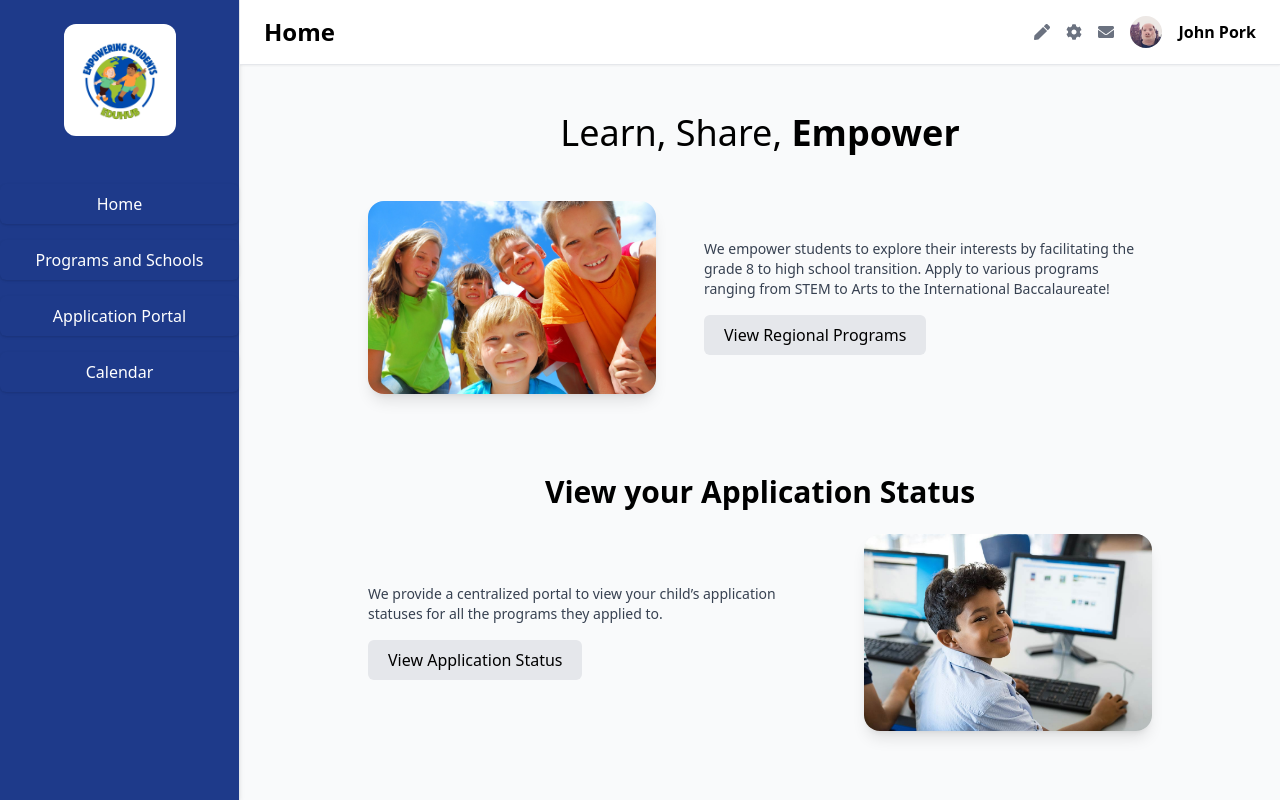
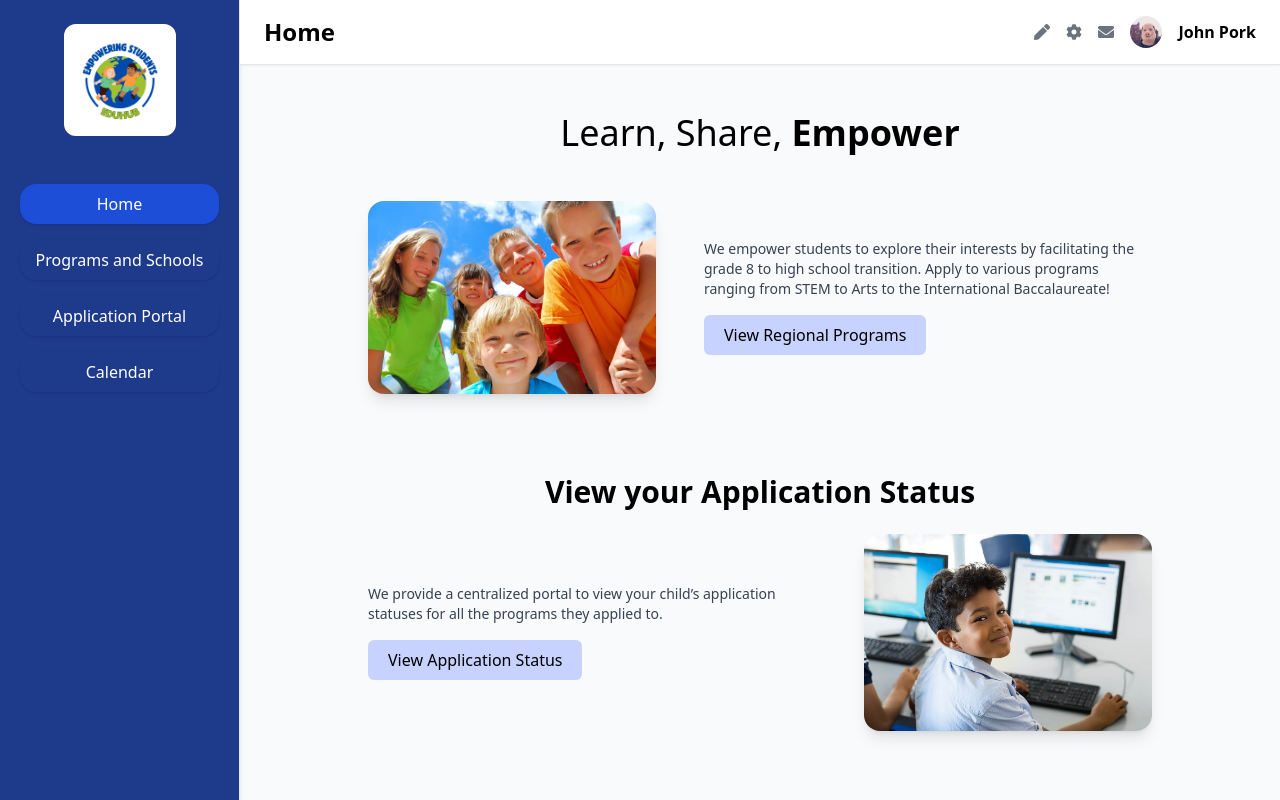
Before and after one commit to Airplane356/EduHub, a React (Create React App) app in the folder eduhub/: page / in a window 1280 px wide. Built offline with nearby package versions, Linux system fonts and the light colour scheme.

Commit message:
sidebar animation

```diff
--- a/eduhub/src/components/HomeContent.js
+++ b/eduhub/src/components/HomeContent.js
@@ -15,7 +15,7 @@ export default function HomeContent() {
             Apply to various programs ranging from STEM to Arts to the International Baccalaureate!
           </p>
           <Link to="/programs">
-            <button className="bg-gray-200 hover:bg-gray-300 px-5 py-2 rounded-md transition">View Regional Programs</button>
+            <button className="bg-indigo-200 hover:bg-indigo-300 px-5 py-2 rounded-md transition">View Regional Programs</button>
           </Link>
         </div>
       </div>
@@ -28,7 +28,7 @@ export default function HomeContent() {
             We provide a centralized portal to view your child’s application statuses for all the programs they applied to.
           </p>
           <Link to="/application">
-            <button className="bg-gray-200 hover:bg-gray-300 px-5 py-2 rounded-md transition">View Application Status</button>
+            <button className="bg-indigo-200 hover:bg-indigo-300 px-5 py-2 rounded-md transition">View Application Status</button>
           </Link>
         </div>
         <img src={compChildren} alt="girl on laptop" className="rounded-2xl w-72 shadow-lg" />
--- a/eduhub/src/components/Sidebar.js
+++ b/eduhub/src/components/Sidebar.js
@@ -1,16 +1,39 @@
-import { Link } from 'react-router-dom';
+import { Link, useLocation } from 'react-router-dom';
 import logo from '../assets/ginyard international.png';
 
 export default function Sidebar() {
+  const location = useLocation();
+
+  const links = [
+    { path: '/', label: 'Home' },
+    { path: '/programs', label: 'Programs and Schools' },
+    { path: '/application', label: 'Application Portal' },
+    { path: '/calendar', label: 'Calendar' },
+  ];
+
   return (
-    <div className="w-60 bg-blue-900 h-full flex flex-col items-center py-6 shadow-md border-r">
-      <div className="w-28 h-28 bg-purple-600 mb-12 overflow-hidden rounded-xl"><img src={logo} alt="logo" object-fit="contain"></img></div>
-        <nav className="flex flex-col gap-4 w-full items-center">
-          <Link to="/" className="w-full py-2 text-center rounded-md bg-transparent text-white shadow hover:bg-blue-700 transition font-medium tracking-normal">Home</Link>
-          <Link to="/programs" className="w-full py-2 text-center rounded-md bg-transparent text-white shadow hover:bg-blue-700 transition font-medium tracking-normal">Programs and Schools</Link>
-          <Link to="/application" className="w-full py-2 text-center rounded-md bg-transparent text-white shadow hover:bg-blue-700 transition font-medium tracking-normal">Application Portal</Link>
-          <Link to="/calendar" className="w-full py-2 text-center rounded-md bg-transparent text-white shadow hover:bg-blue-700 transition font-medium tracking-normal">Calendar</Link>
-        </nav>
+    <div className="w-60 bg-blue-900 h-full flex flex-col items-center py-6 px-5 shadow-md border-r">
+      <div className="w-28 h-28 bg-purple-600 mb-12 overflow-hidden rounded-xl">
+        <img src={logo} alt="logo" className="object-contain" />
+      </div>
+      <nav className="flex flex-col gap-4 w-full items-center">
+        {links.map((link) => {
+          const isActive = location.pathname === link.path;
+          return (
+            <Link
+              key={link.path}
+              to={link.path}
+              className={`w-full py-2 rounded-2xl text-center text-white shadow font-medium  ${
+                isActive
+                  ? 'bg-blue-700'
+                  : 'bg-transparent hover:bg-blue-700'
+              }`}
+            >
+              {link.label}
+            </Link>
+          );
+        })}
+      </nav>
     </div>
   );
 }
```
